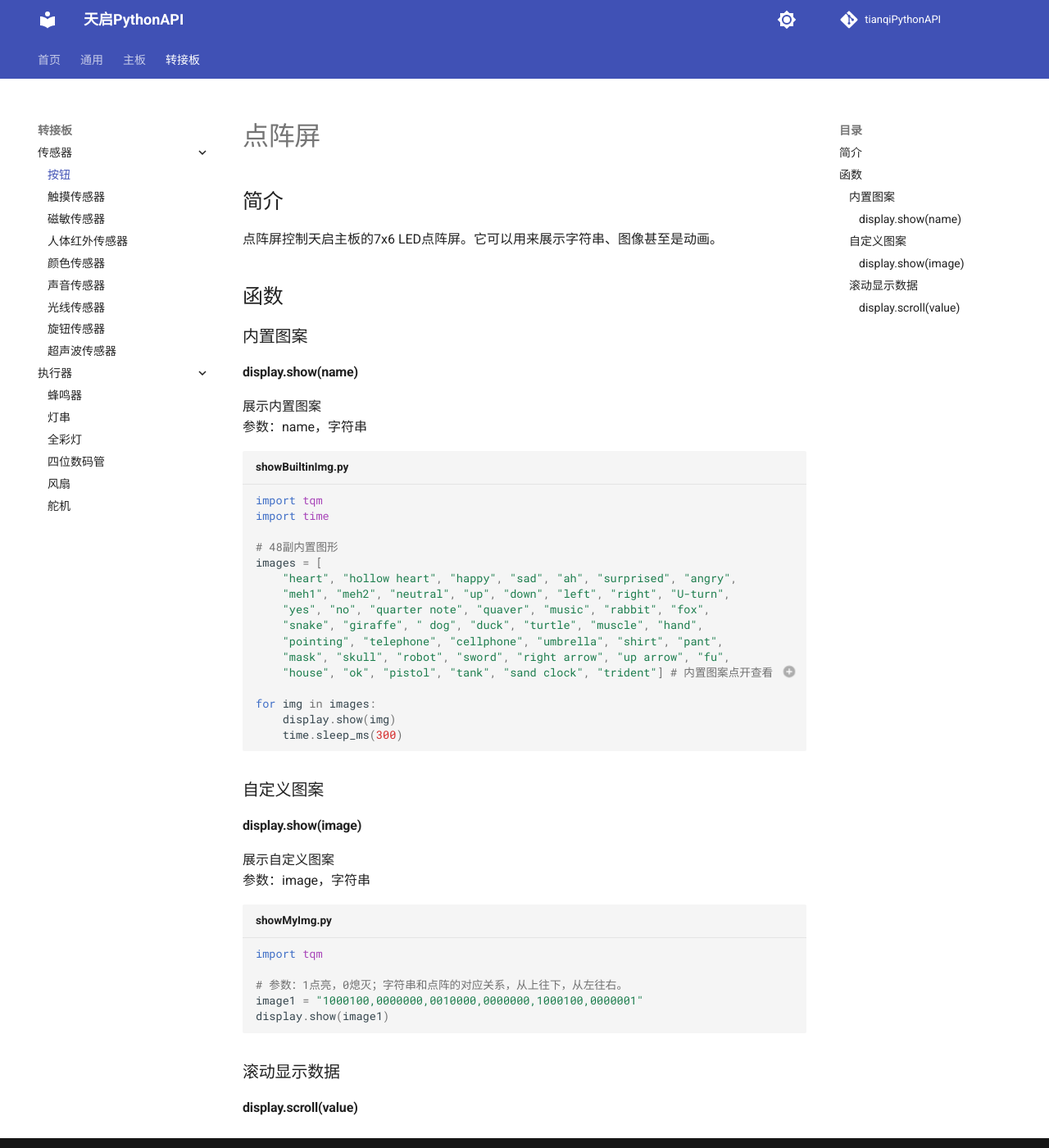
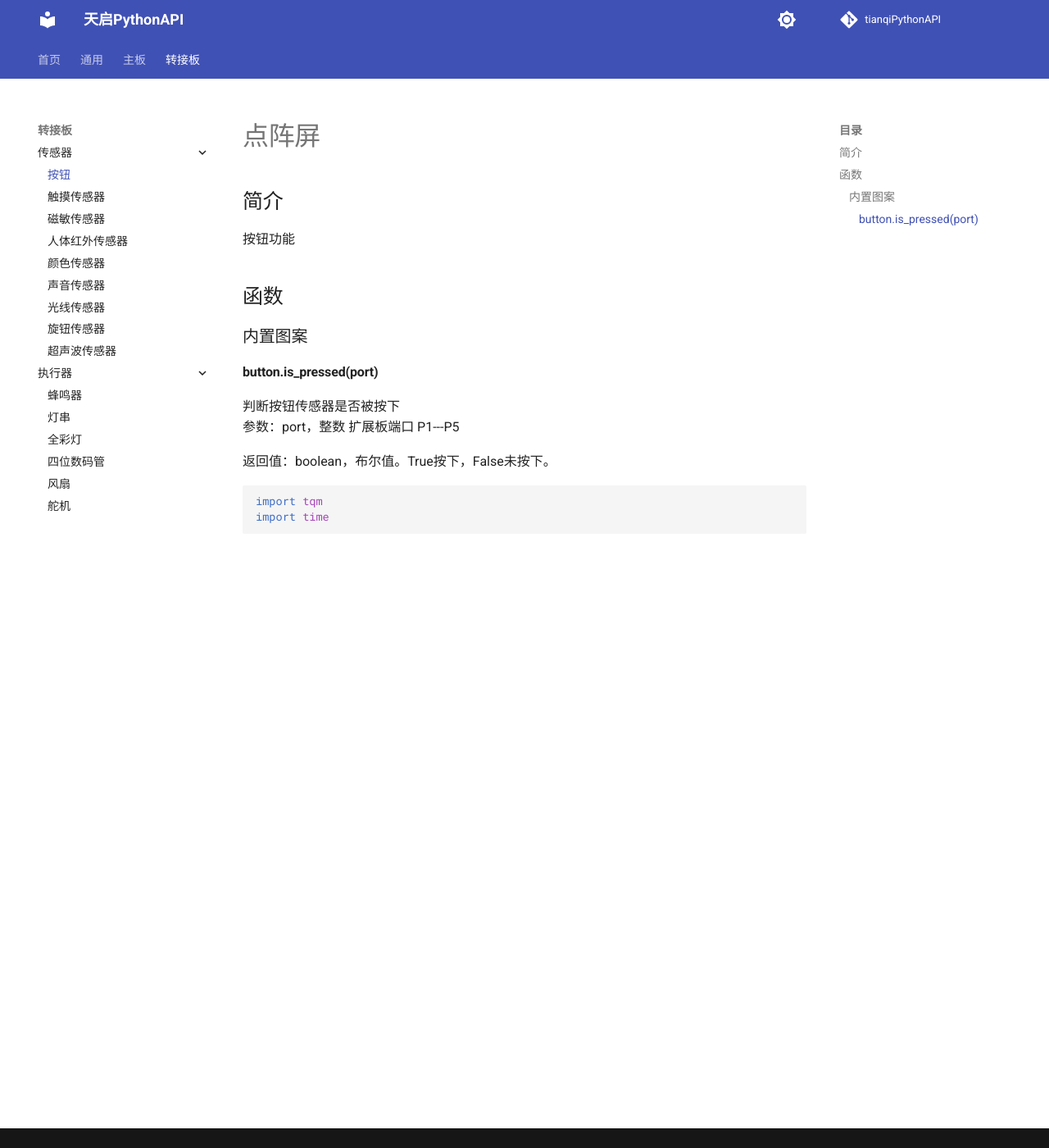
Before and after one commit to rdhuht/tqwiki, an MkDocs documentation site: the page built from docs/Python/tq_e1/button.md, in a window 1280 px wide and 1400 px high. Shown: the whole window at 82% size. Built offline with MkDocs 1.6.1 and Material for MkDocs 9.7.7, drawn with Linux system fonts in a browser that asks for light colours; comment, search, counter and statistics services are not loaded.

Commit message:
Update button.md

````diff
--- a/docs/Python/tq_e1/button.md
+++ b/docs/Python/tq_e1/button.md
@@ -1,54 +1,23 @@
 # 点阵屏
+
 ## 简介
-点阵屏控制天启主板的7x6 LED点阵屏。它可以用来展示字符串、图像甚至是动画。
+
+按钮功能
 
 ## 函数
+
 ### 内置图案
-#### display.show(name)
-展示内置图案</br>
-参数：name，字符串</br>
-``` py title="showBuiltinImg.py"
+
+#### button.is_pressed(port)
+
+判断按钮传感器是否被按下</br>
+参数：port，整数 扩展板端口 P1---P5</br>
+
+返回值：boolean，布尔值。True按下，False未按下。
+
+```py
 import tqm
 import time
 
-# 48副内置图形
-images = [
-    "heart", "hollow heart", "happy", "sad", "ah", "surprised", "angry",
-    "meh1", "meh2", "neutral", "up", "down", "left", "right", "U-turn",
-    "yes", "no", "quarter note", "quaver", "music", "rabbit", "fox",
-    "snake", "giraffe", " dog", "duck", "turtle", "muscle", "hand",
-    "pointing", "telephone", "cellphone", "umbrella", "shirt", "pant",
-    "mask", "skull", "robot", "sword", "right arrow", "up arrow", "fu",
-    "house", "ok", "pistol", "tank", "sand clock", "trident"] # 内置图案点开查看 (1)
-
-for img in images:
-    display.show(img)
-    time.sleep_ms(300)
 
 ```
-
-1.  内置的表情如下：</br>
-    “心”、“空心”、“幸福”、“悲伤”、“啊”、“惊讶”、“愤怒”、</br>
-    “meh1”、“meh2”、“中立”、“上”、“下”、“左”、“右”、 “大转变”、</br>
-    “是的”、“不”、“四分音符”、“颤音”、“音乐”、“兔”, “狐狸”、</br>
-    “蛇”、“长颈鹿”、“狗”、“鸭”、“龟”、“肌肉”、“手”、</br>
-    “指向”、“电话”、“手机”、“保护伞”、“衬衫”、“裤”、</br>
-    “面具”、“头骨”、“机器人”、“剑”、“右箭头”、“箭头”、“福”、</br>
-    “房子”、“ok”、“手枪”、“坦克”、“沙漏”、“三叉戟”
-
-
-### 自定义图案
-#### display.show(image)
-展示自定义图案</br>
-参数：image，字符串</br>
-``` py title="showMyImg.py"
-import tqm
-
-# 参数：1点亮，0熄灭；字符串和点阵的对应关系，从上往下，从左往右。
-image1 = "1000100,0000000,0010000,0000000,1000100,0000001"
-display.show(image1)
-
-```
-
-### 滚动显示数据
-#### display.scroll(value)
````
